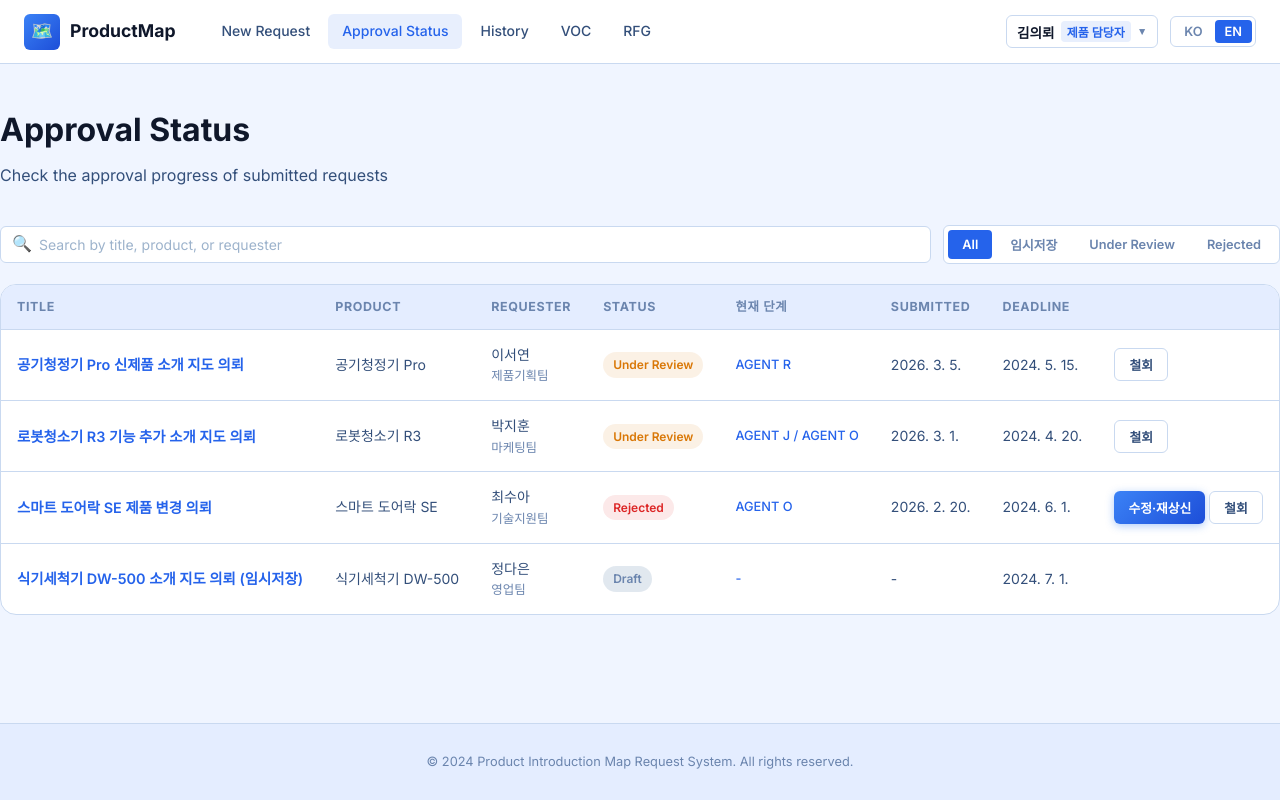
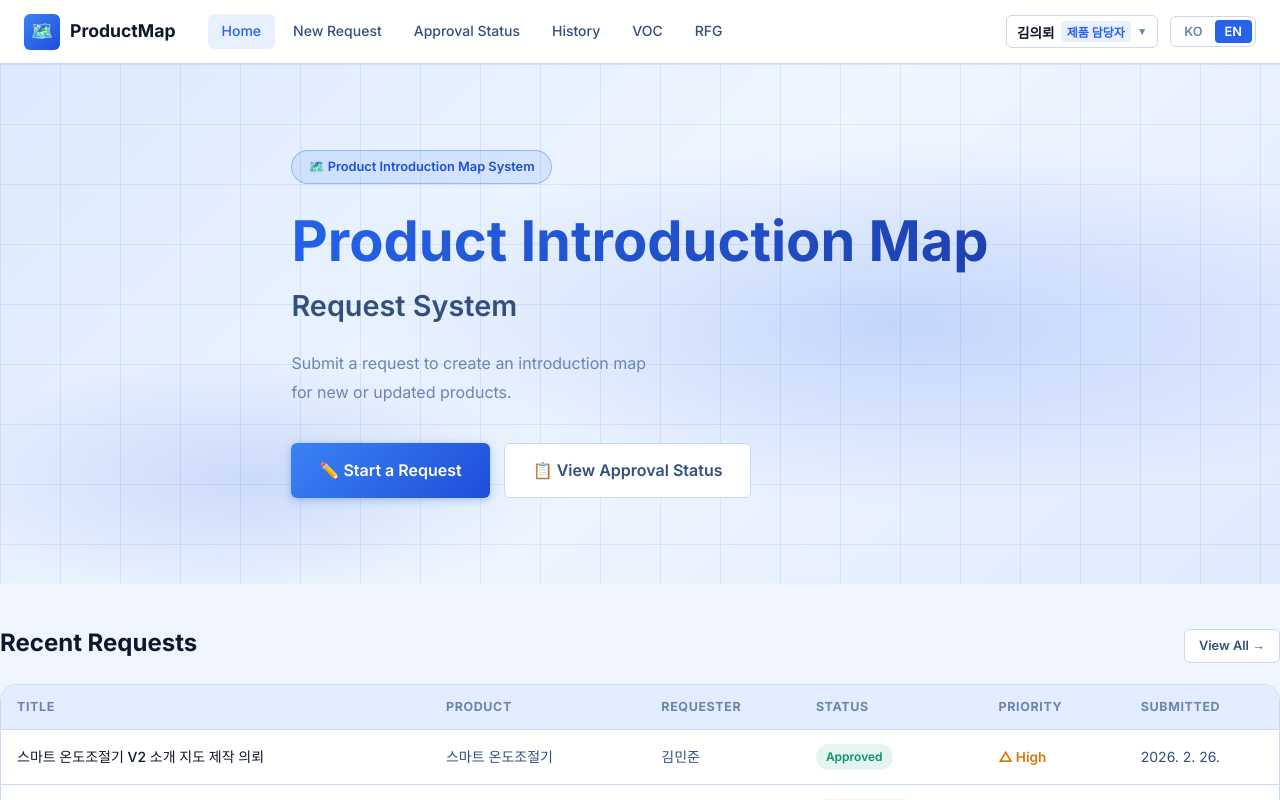
Before and after one commit to dndud3377/request-site, a React (Create React App) app in the folder frontend/: page / in a window 1280 px wide. Before the commit this address led to /approval. Shown: the top 800 px of the page. Built offline with nearby package versions, Linux system fonts and the light colour scheme.

Commit message:
feat: 홈 페이지 복원 (소개 페이지만 삭제 유지)
- HomePage.tsx 복원
- App.tsx: / 라우트를 HomePage로 복원
- Navbar.tsx: 홈 링크 복원
- ko.json, en.json: home 섹션 및 nav.home 키 복원

https://claude.ai/code/session_014uX2GUc53VUfga8vRdxKUf

```diff
--- a/frontend/src/App.tsx
+++ b/frontend/src/App.tsx
@@ -1,10 +1,11 @@
 import React from 'react';
-import { BrowserRouter, Routes, Route, Navigate } from 'react-router-dom';
+import { BrowserRouter, Routes, Route } from 'react-router-dom';
 import './i18n';
 import './styles/global.css';
 import { AuthProvider } from './contexts/AuthContext';
 import Navbar from './components/Navbar';
 import { ToastProvider } from './components/Toast';
+import HomePage from './pages/HomePage';
 import RequestPage from './pages/RequestPage';
 import ApprovalPage from './pages/ApprovalPage';
 import HistoryPage from './pages/HistoryPage';
@@ -30,7 +31,7 @@ export default function App(): React.ReactElement {
           <Navbar />
           <main className="main-content">
             <Routes>
-              <Route path="/" element={<Navigate to="/approval" replace />} />
+              <Route path="/" element={<HomePage />} />
               <Route path="/request" element={<RequestPage />} />
               <Route path="/approval" element={<ApprovalPage />} />
               <Route path="/history" element={<HistoryPage />} />
--- a/frontend/src/components/Navbar.tsx
+++ b/frontend/src/components/Navbar.tsx
@@ -10,6 +10,7 @@ interface NavLink {
 }
 
 const NAV_LINKS: NavLink[] = [
+  { to: '/', key: 'nav.home' },
   { to: '/request', key: 'nav.request' },
   { to: '/approval', key: 'nav.approval' },
   { to: '/history', key: 'nav.history' },
@@ -27,7 +28,7 @@ export default function Navbar(): React.ReactElement {
   const dropdownRef = useRef<HTMLDivElement>(null);
 
   const isActive = (to: string): boolean =>
-    location.pathname.startsWith(to);
+    to === '/' ? location.pathname === '/' : location.pathname.startsWith(to);
 
   // 바깥 클릭 시 드롭다운 닫기
   useEffect(() => {
--- a/frontend/src/locales/en.json
+++ b/frontend/src/locales/en.json
@@ -1,10 +1,20 @@
 {
   "nav": {
+    "home": "Home",
     "request": "New Request",
     "approval": "Approval Status",
     "history": "History",
     "voc": "VOC",
     "rfg": "RFG"
+  },
+  "home": {
+    "hero_title": "Product Introduction Map",
+    "hero_subtitle": "Request System",
+    "hero_desc": "Submit a request to create an introduction map\nfor new or updated products.",
+    "start_request": "Start a Request",
+    "view_status": "View Approval Status",
+    "recent_title": "Recent Requests",
+    "view_all": "View All"
   },
   "request": {
     "title": "New Request",
--- a/frontend/src/locales/ko.json
+++ b/frontend/src/locales/ko.json
@@ -1,10 +1,20 @@
 {
   "nav": {
+    "home": "홈",
     "request": "의뢰서 작성",
     "approval": "결재 현황",
     "history": "이력 조회",
     "voc": "VOC",
     "rfg": "RFG"
+  },
+  "home": {
+    "hero_title": "제품 소개 지도",
+    "hero_subtitle": "의뢰 시스템",
+    "hero_desc": "새로운 제품 또는 기존 제품의 변경 사항에 대한\n소개 지도 제작을 의뢰하세요.",
+    "start_request": "의뢰서 작성하기",
+    "view_status": "결재 현황 보기",
+    "recent_title": "최근 의뢰 현황",
+    "view_all": "전체 보기"
   },
   "request": {
     "title": "의뢰서 작성",
--- /dev/null
+++ b/frontend/src/pages/HomePage.tsx
@@ -0,0 +1,103 @@
+import React, { useEffect, useState } from 'react';
+import { Link } from 'react-router-dom';
+import { useTranslation } from 'react-i18next';
+import { documentsAPI } from '../api/client';
+import StatusBadge, { PriorityBadge } from '../components/StatusBadge';
+import { RequestDocument } from '../types';
+
+const formatDate = (dateStr: string | null): string => {
+  if (!dateStr) return '-';
+  return new Date(dateStr).toLocaleDateString('ko-KR');
+};
+
+export default function HomePage(): React.ReactElement {
+  const { t } = useTranslation();
+  const [recent, setRecent] = useState<RequestDocument[]>([]);
+
+  useEffect(() => {
+    documentsAPI.list({ page_size: '5' }).then((r) => {
+      const data = r.data;
+      setRecent(Array.isArray(data) ? data : (data as any).results ?? []);
+    }).catch(() => {});
+  }, []);
+
+  return (
+    <div>
+      {/* Hero */}
+      <div className="hero">
+        <div className="hero-grid" />
+        <div className="container">
+          <div className="hero-content">
+            <div className="hero-badge">🗺️ Product Introduction Map System</div>
+            <h1>
+              <span className="highlight">{t('home.hero_title')}</span>
+            </h1>
+            <p className="hero-subtitle">{t('home.hero_subtitle')}</p>
+            <p className="hero-desc">{t('home.hero_desc')}</p>
+            <div className="hero-actions">
+              <Link to="/request" className="btn btn-primary btn-lg">
+                ✏️ {t('home.start_request')}
+              </Link>
+              <Link to="/approval" className="btn btn-secondary btn-lg">
+                📋 {t('home.view_status')}
+              </Link>
+            </div>
+          </div>
+        </div>
+      </div>
+
+      <div className="container page">
+        {/* Recent */}
+        {recent.length > 0 && (
+          <div>
+            <div
+              style={{
+                display: 'flex',
+                alignItems: 'center',
+                justifyContent: 'space-between',
+                marginBottom: 16,
+              }}
+            >
+              <h2 className="section-title">{t('home.recent_title')}</h2>
+              <Link to="/history" className="btn btn-secondary btn-sm">
+                {t('home.view_all')} →
+              </Link>
+            </div>
+            <div className="table-wrapper">
+              <table className="table">
+                <thead>
+                  <tr>
+                    <th>{t('approval.col_title')}</th>
+                    <th>{t('approval.col_product')}</th>
+                    <th>{t('approval.col_requester')}</th>
+                    <th>{t('approval.col_status')}</th>
+                    <th>{t('approval.col_priority')}</th>
+                    <th>{t('approval.col_submitted')}</th>
+                  </tr>
+                </thead>
+                <tbody>
+                  {recent.map((doc) => (
+                    <tr key={doc.id}>
+                      <td style={{ color: 'var(--text-primary)', fontWeight: 500 }}>
+                        {doc.title}
+                      </td>
+                      <td>{doc.product_name}</td>
+                      <td>{doc.requester_name}</td>
+                      <td>
+                        <StatusBadge status={doc.status} />
+                      </td>
+                      <td>
+                        <PriorityBadge priority={doc.priority} />
+                      </td>
+                      <td>{formatDate(doc.submitted_at)}</td>
+                    </tr>
+                  ))}
+                </tbody>
+              </table>
+            </div>
+          </div>
+        )}
+      </div>
+    </div>
+  );
+}
```
